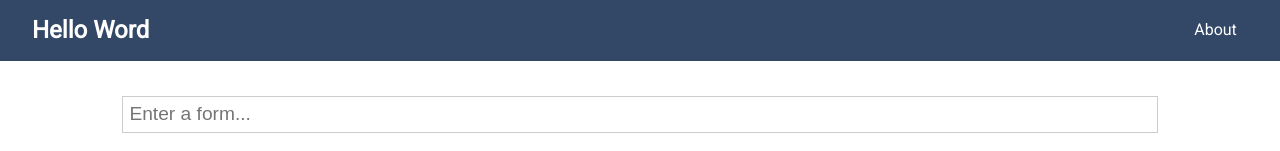
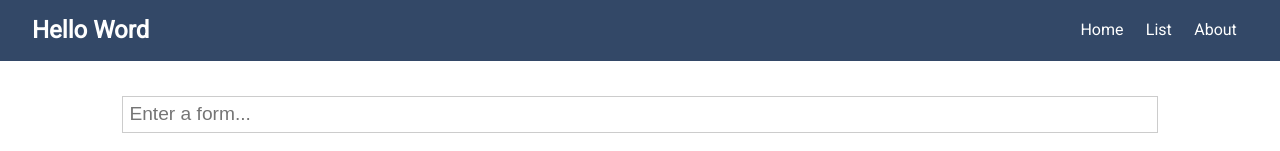
Before and after one commit to JeongHaeun3263/hello-word-mern, a React (Create React App) app: page / in a window 1280 px wide. Shown: the top 151 px of the page. Built offline with nearby package versions, Linux system fonts and the light colour scheme.

Commit message:
fix router for deploying

```diff
--- a/src/components/layout/Navbar.js
+++ b/src/components/layout/Navbar.js
@@ -6,12 +6,12 @@ const Navbar = () => {
 		<nav className='navbar bg-primary'>
 			<h1>Hello Word</h1>
 			<ul>
-				{/* <li>
+				<li>
 					<Link to='/'>Home</Link>
-				</li> */}
-				{/* <li>
+				</li>
+				<li>
 					<Link to='/list'>List</Link>
-				</li> */}
+				</li>
 				<li>
 					<Link to='/about'>About</Link>
 				</li>
```
